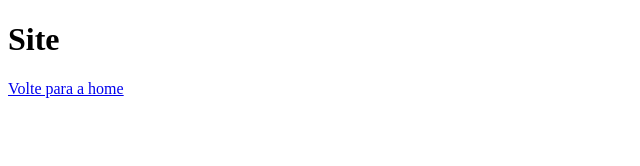
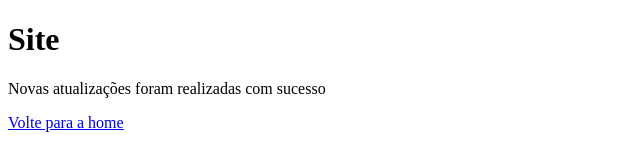
Before and after one commit to Gabrielferlourenco/aulateste, a plain HTML site: page site.html in a window 1280 px wide. Shown: the whole page, without its empty margins (0-640 px from the left). Drawn offline with Linux system fonts and the light colour scheme.

Commit message:
Acrescentado um paragrafo no site

```diff
--- a/site.html
+++ b/site.html
@@ -7,6 +7,7 @@
 </head>
 <body>
     <h1>Site</h1>
+    <p>Novas atualizações foram realizadas com sucesso</p>
     <a href="index.html">Volte para a home</a>
 </body>
 </html>
```
